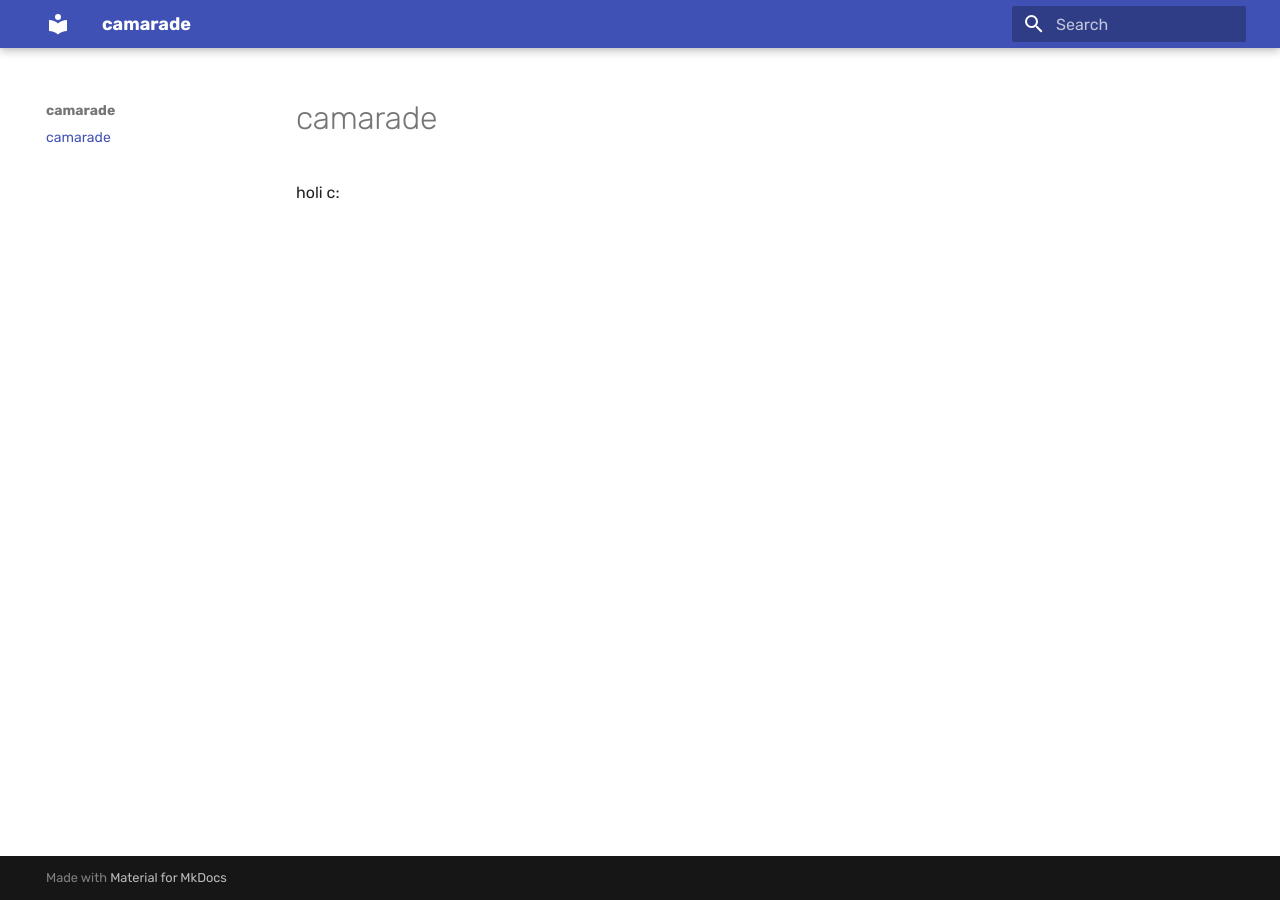
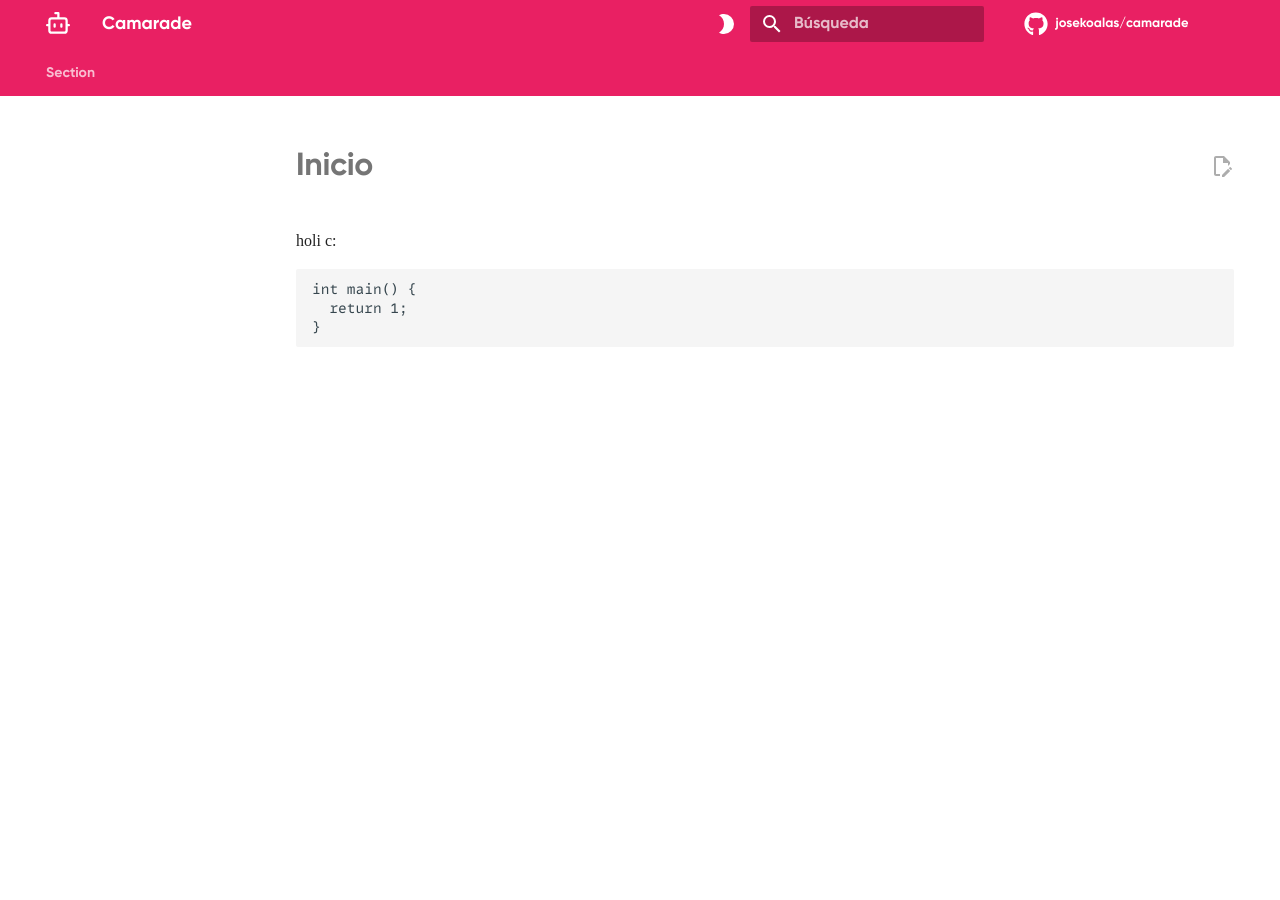
Before and after one commit to ekoconflores/camarade, an MkDocs documentation site: the page built from docs/index.md, in a window 1280 px wide. Built offline with MkDocs 1.6.1 and Material for MkDocs 9.7.7, drawn with Linux system fonts in a browser that asks for light colours; some web fonts are replaced; comment, search, counter and statistics services are not loaded.

Commit message:
Estilo 🎨

````diff
--- /dev/null
+++ b/docs/extra/extra.css
@@ -0,0 +1,55 @@
+@font-face {
+    font-family: ml;
+    src: url(../assets/fonts/ml/ml-regular.ttf);
+    font-weight: normal;
+}
+
+@font-face {
+    font-family: ml;
+    src: url(../assets/fonts/ml/ml-bold.ttf);
+    font-weight: bold;
+}
+
+@font-face {
+    font-family: ml;
+    src: url(../assets/fonts/ml/ml-it.ttf);
+    font-weight: normal;
+    font-style: italic;
+}
+
+@font-face {
+    font-family: ml;
+    src: url(../assets/fonts/ml/ml-bold-it.ttf);
+    font-weight: bold;
+    font-style: italic;
+}
+
+@font-face {
+    font-family: gl;
+    src: url(../assets/fonts/gl/gl-bold.ttf);
+    font-weight: bold;
+}
+
+@font-face {
+    font-family: sf;
+    src: url(../assets/fonts/sf/sf.ttf);
+    font-weight: normal;
+}
+
+:root {
+    --md-code-font: "ml";
+    --md-text-font: "gl";
+}
+
+p {
+    font-family: "sf";
+}
+
+.md-tag {
+    font-family: "ml";
+    color: var(--md-primary-fg-color);
+}
+
+.md-footer-meta {
+    display: none;
+}
--- a/docs/index.md
+++ b/docs/index.md
@@ -1,3 +1,9 @@
-# camarade
+# Inicio
 
 holi c:
+
+```c
+int main() {
+  return 1;
+}
+```
--- a/mkdocs.yml
+++ b/mkdocs.yml
@@ -1,7 +1,65 @@
-site_name: camarade
+site_name: Camarade
+
+repo_url: https://github.com/josekoalas/camarade
+repo_name: josekoalas/camarade
+edit_uri: edit/main/docs/
+
+nav:
+  - Section:
+    - seccion/index.md
+    - Page 1: seccion/pagina1.md
+    - Page n: seccion/pagina2.md
 
 theme:
   name: material
-  font:
-    text: Rubik
-    mono: IBM Plex Mono
+  language: es
+  icon:
+    logo: octicons/dependabot-16
+    repo: fontawesome/brands/github
+  favicon: assets/images/favicon.png
+  palette:
+    - media: "(prefers-color-scheme: light)"
+      scheme: default
+      primary: pink
+      accent: amber
+      toggle:
+        icon: material/brightness-2
+        name: Cambiar a modo oscuro
+    - media: "(prefers-color-scheme: dark)"
+      scheme: slate
+      primary: pink
+      accent: amber
+      toggle:
+        icon: material/brightness-5
+        name: Cambiar a modo claro
+  features:
+    - navigation.instant
+    - navigation.tracking
+    - navigation.tabs
+    - navigation.sections
+    - navigation.path
+    - navigation.indexes
+    - navigation.footer
+    - toc.follow
+    - toc.integrate
+    - search.suggest
+    - search.highlight
+    - search.share
+    - content.action.edit
+
+plugins:
+  - search
+  - git-revision-date-localized:
+      fallback_to_build_date: true
+      type: datetime
+  - git-committers:
+      repository: josekoalas/camarade
+      branch: main
+
+extra_css:
+  - extra/extra.css
+extra_javascript:
+  - extra/extra.js
+
+extra:
+  generator: false
````
Also changed, not shown: docs/seccion/pagina1.md (added, +5 -0 lines), docs/assets/fonts/gl/gl-bold.ttf (added), docs/assets/fonts/gl/gl-regular.ttf (added), docs/assets/fonts/gl/gl-semi-bold.ttf (added), docs/assets/fonts/ml/ml-bold-it.ttf (added), docs/assets/fonts/ml/ml-bold.ttf (added), docs/assets/fonts/ml/ml-it.ttf (added), docs/assets/fonts/ml/ml-regular.ttf (added), docs/assets/images/favicon.png (added), docs/extra/extra.js (added), docs/seccion/index.md (added), docs/seccion/pagina2.md (added), 2 other files.
